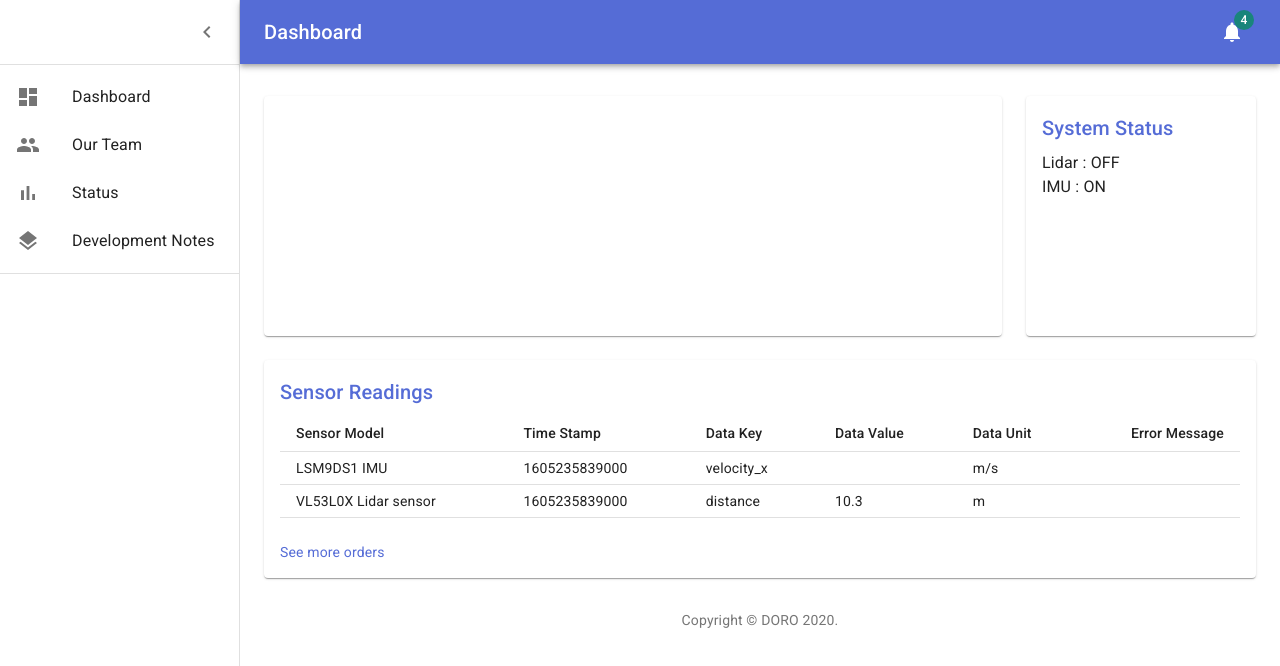
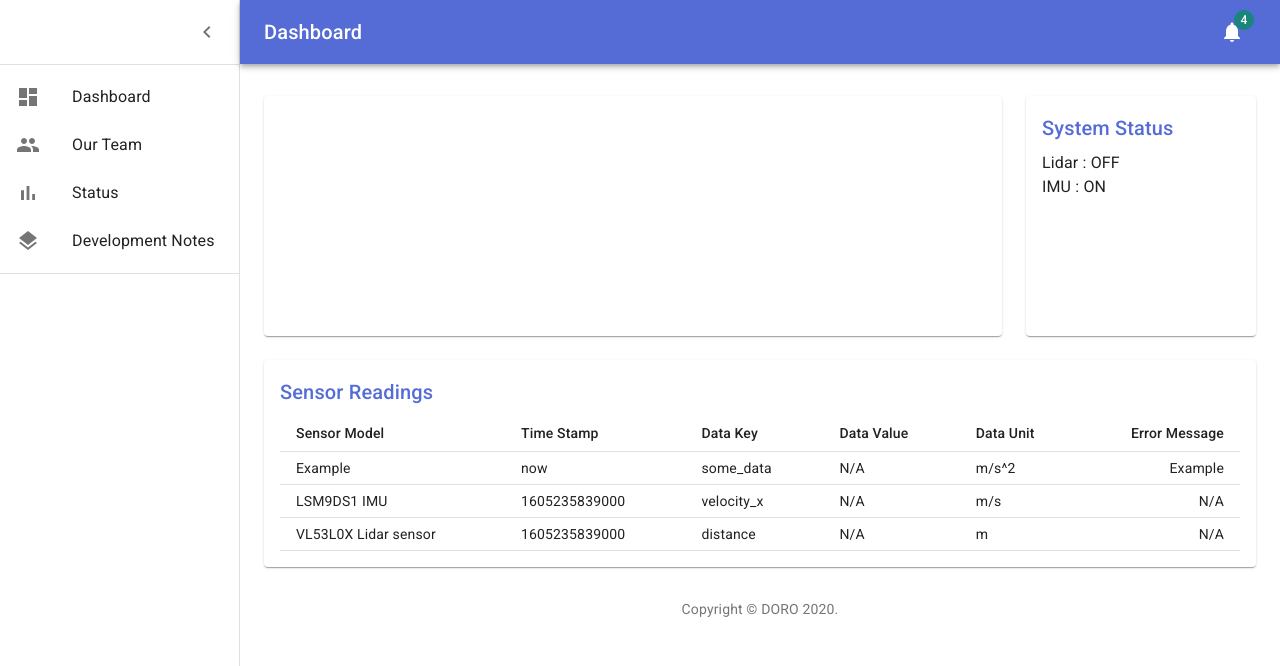
Before and after one commit to YilunAllenChen/DormRover, a React (Create React App) app in the folder Frontend_Dev/: page / in a window 1280 px wide. Shown: the top 666 px of the page. Built offline with nearby package versions, Linux system fonts and the light colour scheme; no server answers.

Commit message:
generic react based frontend added

```diff
--- a/Frontend_Dev/src/Orders.js
+++ b/Frontend_Dev/src/Orders.js
@@ -1,4 +1,4 @@
-import React from 'react';
+import React, { Component } from 'react';
 import Link from '@material-ui/core/Link';
 import { makeStyles } from '@material-ui/core/styles';
 import Table from '@material-ui/core/Table';
@@ -10,22 +10,9 @@ import Title from './Title';
 
 // Generate Order Data
 function createData(id, sensor_model, timestamp, reading_name, readings, unit, error_msg) {
-  return {id, sensor_model, timestamp, reading_name, readings, unit, error_msg};
+  return { id, sensor_model, timestamp, reading_name, readings, unit, error_msg };
 }
 
-function fetch_sensor_data(name){
-  let timestamp, reading, error_msg;
-  fetch('http://localhost:5000/sensor_data/' + name).then(res => {
-
-  }).then(data => {
-    console.log('data', data);
-  })
-}
-
-const rows = [
-  createData(1, "LSM9DS1  IMU", Date.now(), "velocity_x", fetch_sensor_data('lidar'), "m/s", null),
-  createData(2, "VL53L0X  Lidar sensor", Date.now(), "distance", 10.3, 'm',null)
-];
 
 function preventDefault(event) {
   event.preventDefault();
@@ -35,10 +22,58 @@ const useStyles = makeStyles((theme) => ({
   seeMore: {
     marginTop: theme.spacing(3),
   },
+
 }));
 
-export default function Orders() {
-  const classes = useStyles();
+export default class Orders extends Component {
+
+
+  constructor() {
+    super();
+    this.state.rows = [
+      createData(0, "Example", "now", "some_data", 'N/A', "m/s^2", "Example"),
+      createData(1, "LSM9DS1  IMU", Date.now(), "velocity_x", 'N/A', "m/s", 'N/A'),
+      createData(2, "VL53L0X  Lidar sensor", Date.now(), "distance", 'N/A', 'm', "N/A")
+    ];
+    this.getData = this.getData.bind(this);
+  };
+
+  onChange(state) {
+    this.setState(state);
+  }
+
+  getData() {
+    let self = this;
+    let _json;
+    fetch("http://localhost:5000/sensor_data/temp").then(res => res.json().then(json => {
+      _json = json;
+      this.setState({
+        rows: [
+          createData(0, "Example", "now", "some_data", -65536, "m/s^2", "Example"),
+          createData(1, "LSM9DS1  IMU", Date.now(), "velocity_x", 'N/A', "m/s", 'N/A'),
+          createData(3, "LSM9DS1  IMU", Date.now(), "temperature", _json, 'm', 'N/A'),
+          createData(2, "VL53L0X  Lidar sensor", Date.now(), "distance", 'N/A', 'm', 'N/A'),
+        ]
+      });
+    }
+    ));
+
+  }
+
+  state = {
+    rows: [],
+  }
+
+  componentDidMount() {
+    // need to make the initial call to getData() to populate
+    // data right away
+    this.getData();
+
+    // Now we need to make it run at a specified interval
+    setInterval(this.getData, 1000); // runs every 5 seconds.
+  }
+
+  render() {
     return (
       <React.Fragment>
         <Title>Sensor Readings</Title>
@@ -54,7 +89,7 @@ export default function Orders() {
             </TableRow>
           </TableHead>
           <TableBody>
-          {rows.map((row) => (
+            {this.state.rows.map((row) => (
               <TableRow key={row.id}>
                 <TableCell>{row.sensor_model}</TableCell>
                 <TableCell>{row.timestamp}</TableCell>
@@ -66,11 +101,7 @@ export default function Orders() {
             ))}
           </TableBody>
         </Table>
-      <div className={classes.seeMore}>
-        <Link color="primary" href="#" onClick={preventDefault}>
-          See more orders
-        </Link>
-      </div>
-    </React.Fragment>
+      </React.Fragment >
     );
   }
+}
```
Also changed, not shown: 1 other file (tests, documents, lock files or other folders). Lines whose indentation alone changed are shown as unchanged.
